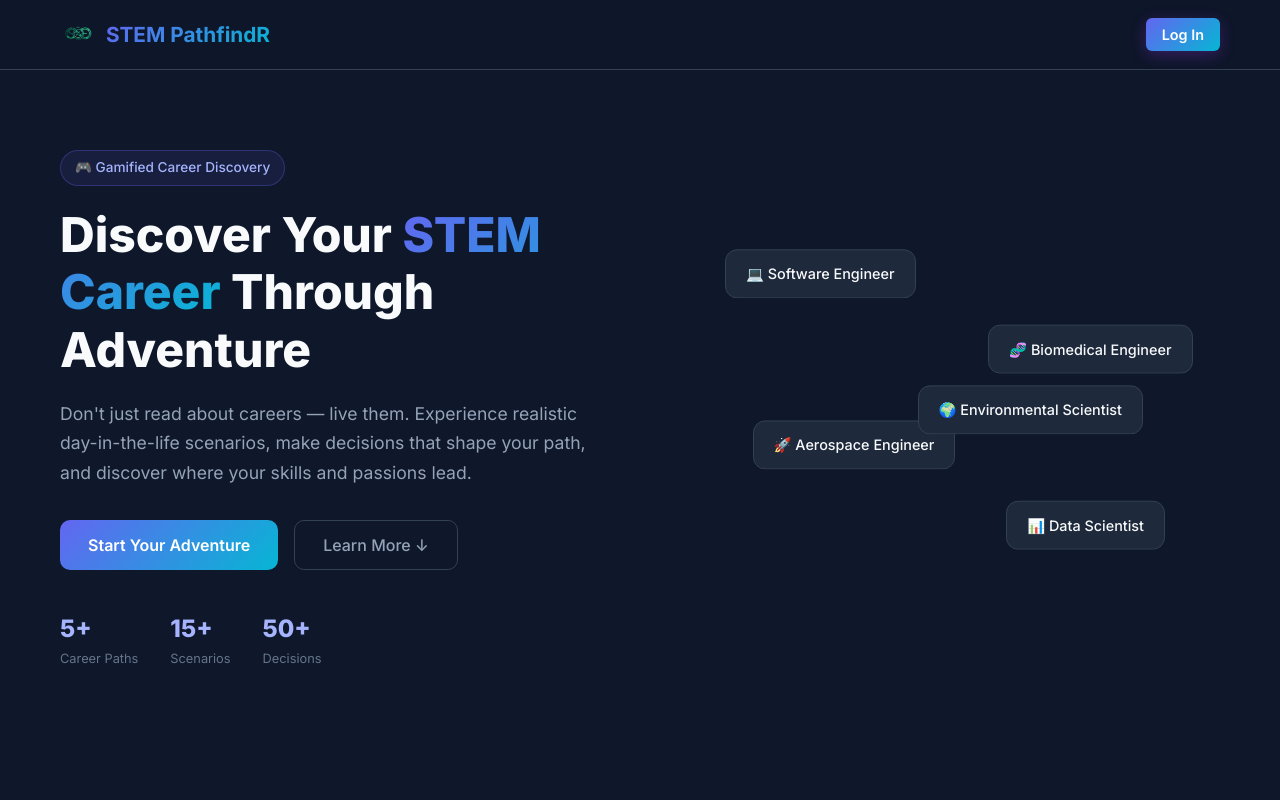
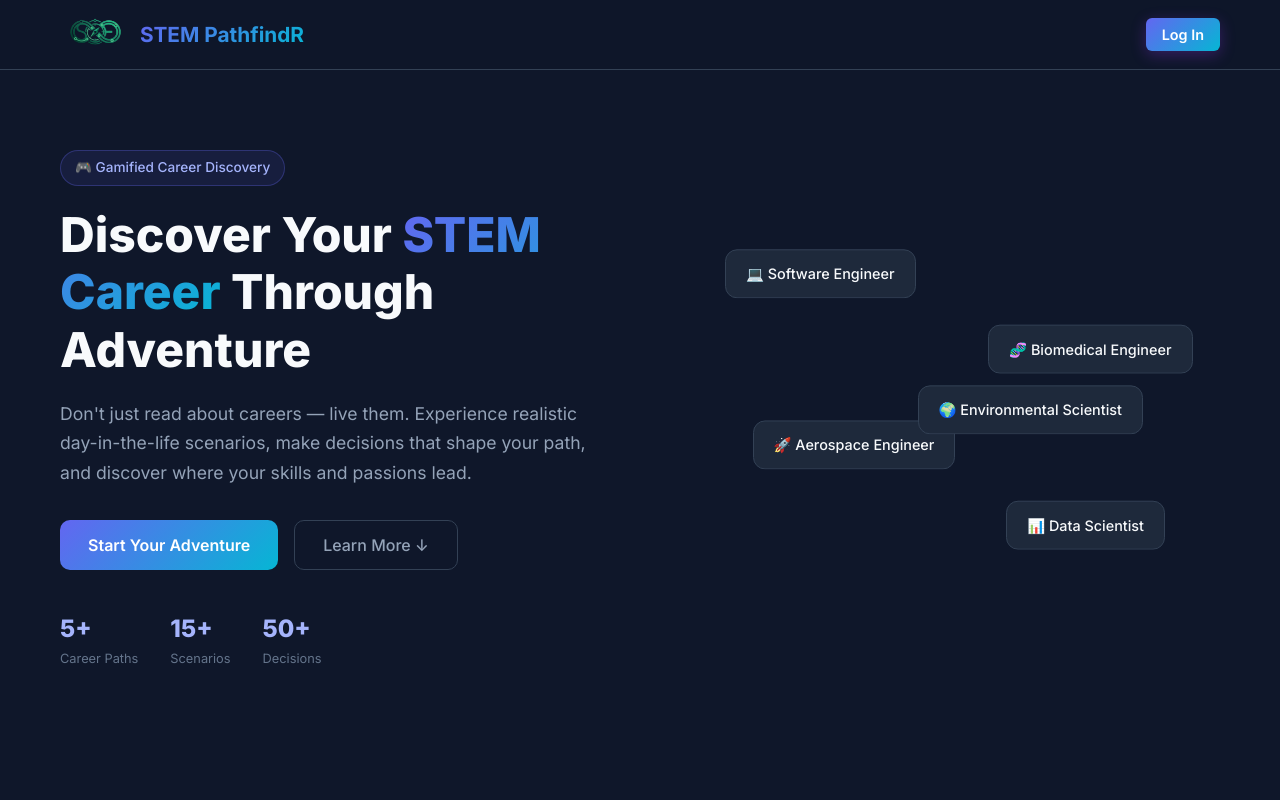
Before and after one commit to Doctorpizza357/AWS, a React (Create React App) app: page / in a window 1280 px wide. Shown: the top 800 px of the page. Built offline with nearby package versions, Linux system fonts and the light colour scheme; no server answers.

Commit message:
Made logo bigger

```diff
--- a/src/components/Navbar.css
+++ b/src/components/Navbar.css
@@ -29,8 +29,8 @@
 }
 
 .brand-icon {
-  width: 36px;
-  height: 36px;
+  width: 70px;
+  height: 70px;
   object-fit: contain;
   border-radius: 6px;
   display: block;
```
